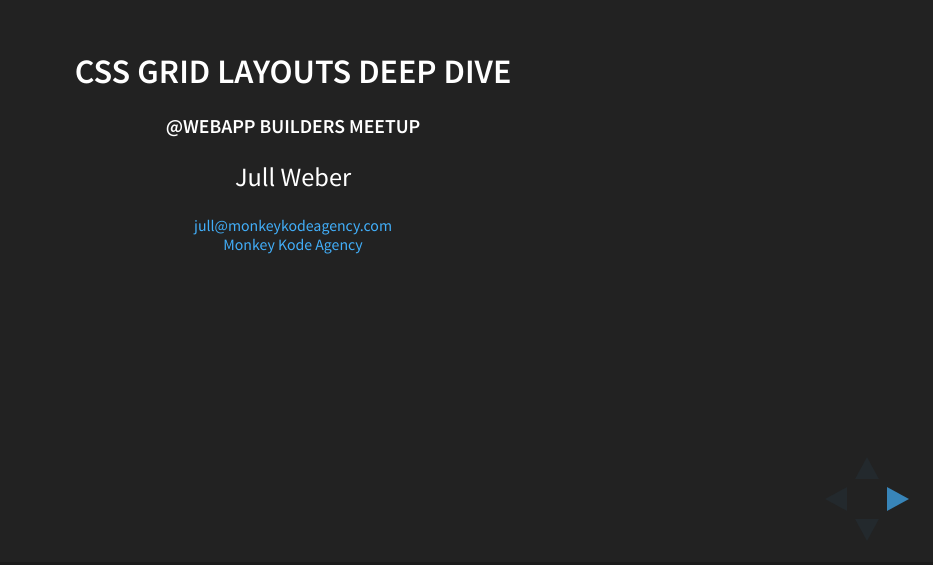
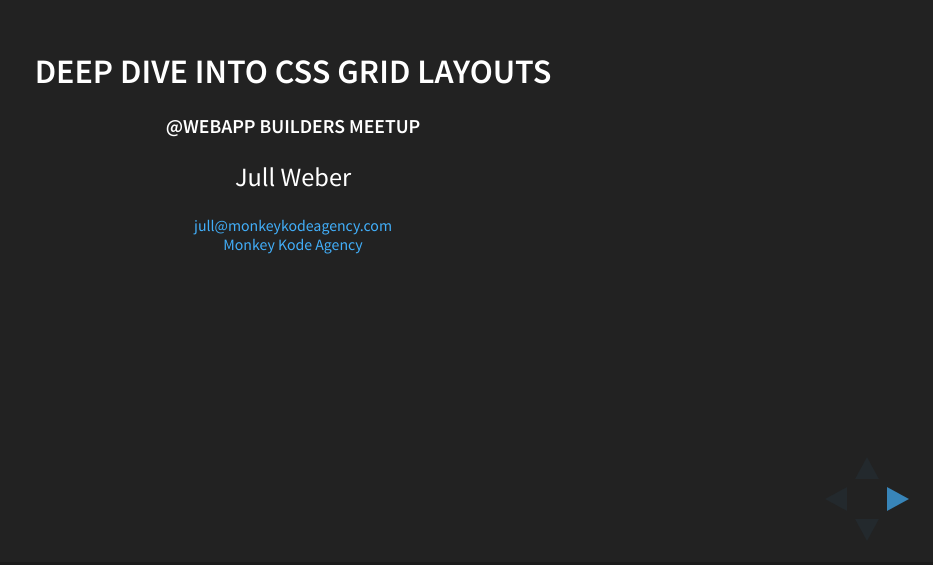
Before and after one commit to mkykode/cssgrids, a website: page docs/index.html in a window 1280 px wide. Shown: the part 235-800 px from the top of the page, without its empty margins (347-1280 px from the left). Drawn offline with Linux system fonts and the light colour scheme.

Commit message:
update title

```diff
--- a/docs/index.html
+++ b/docs/index.html
@@ -25,7 +25,7 @@
 <div class="reveal">
     <div class="slides">
         <section>
-            <h2>CSS Grid Layouts Deep Dive</h2>
+            <h2>Deep Dive into CSS Grid Layouts</h2>
             <h4>@Webapp Builders Meetup</h4>
             <p>Jull Weber</p>
             <small><a href="mailto:jull@monkeykodeagency.com">jull@monkeykodeagency.com</a><br>
```
Also changed, not shown: index.html (+1 -1 lines).
